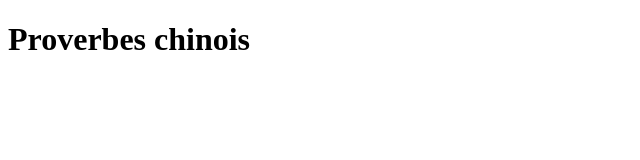
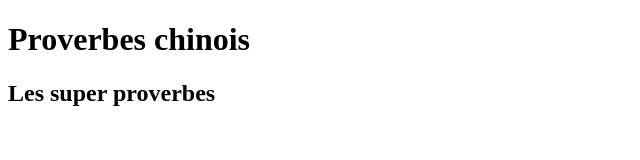
Before and after one commit to bengrand-developer/sharezza, a plain HTML site: page index.html in a window 1280 px wide. Shown: the whole page, without its empty margins (0-640 px from the left). Drawn offline with Linux system fonts and the light colour scheme.

Commit message:
adding H2

```diff
--- a/index.html
+++ b/index.html
@@ -6,5 +6,6 @@
   </head>
   <body>
     <h1> Proverbes chinois </h1>
+    <h2> Les super proverbes </h2>
   </body>
 </html>
```
